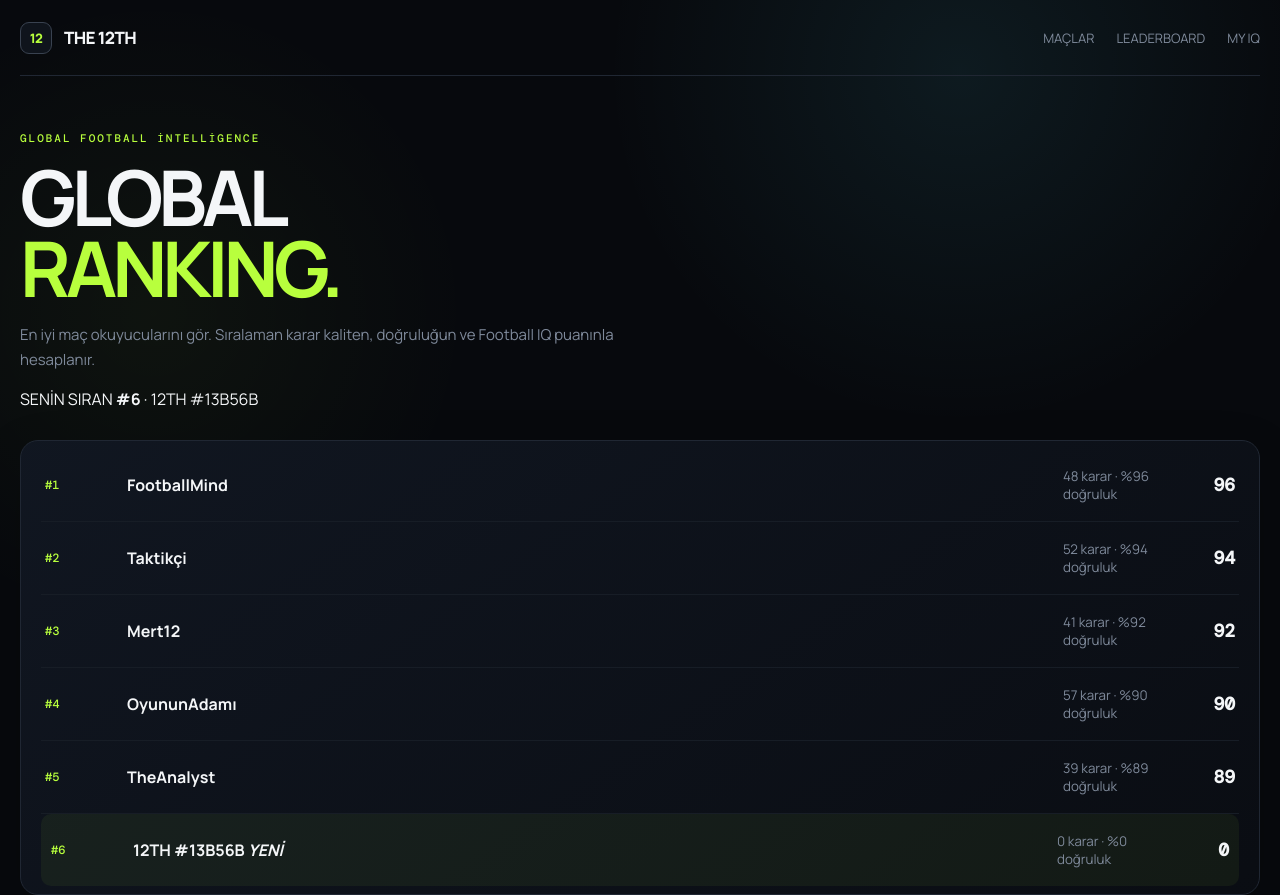
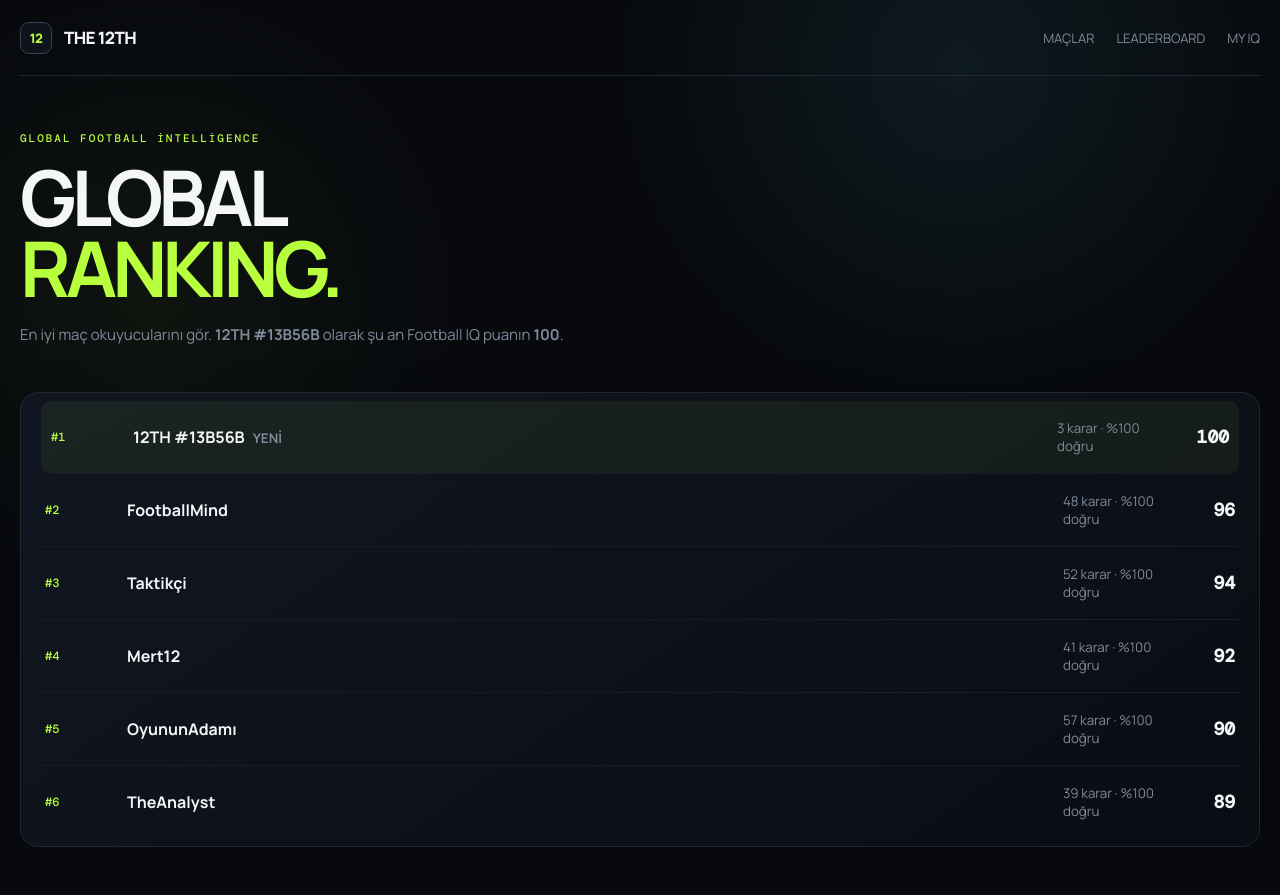
Before and after one commit to omerhayva/the12th, a Next.js app: page /leaderboard in a window 1280 px wide. After the commit the page ends 847 px from the top, so only its background shows below. Built offline with nearby package versions, Linux system fonts and the light colour scheme.

Commit message:
feat: make leaderboard rank real player decisions

```diff
--- a/app/leaderboard/page.tsx
+++ b/app/leaderboard/page.tsx
@@ -2,20 +2,20 @@
 
 import Link from 'next/link';
 import { useEffect, useState } from 'react';
-import { leaderboard, matches } from '@/lib/demo-data';
+import { leaderboard as demoLeaderboard, matches, demoDecisions } from '@/lib/demo-data';
+import { buildLeaderboard, type LeaderboardEntry } from '@/lib/leaderboard';
+import { calculateIQ, type Decision } from '@/lib/scoring';
 import { readLiveState } from '@/lib/live-state';
 import { getPlayer, type PlayerProfile } from '@/lib/player';
-import { rankLeaderboard, summarizePlayer, type LeaderboardEntry } from '@/lib/leaderboard';
-import type { Decision } from '@/lib/scoring';
 
 export default function LeaderboardPage() {
+  const [player, setPlayer] = useState<PlayerProfile>({ id: 'demo-player', name: 'Sen', createdAt: '' });
   const [rows, setRows] = useState<LeaderboardEntry[]>([]);
-  const [player, setPlayer] = useState<PlayerProfile>({ id: 'demo', name: 'Sen', createdAt: '' });
 
   useEffect(() => {
     const load = () => {
-      const me = getPlayer();
-      setPlayer(me);
+      const currentPlayer = getPlayer();
+      setPlayer(currentPlayer);
       const live = matches.flatMap((match) => readLiveState(match.id).decisions);
       const scored: Decision[] = live.filter((d) => typeof d.points === 'number' && d.outcome).map((d) => ({
         id: `${d.windowId}-${d.lockedAt}`,
@@ -28,19 +28,28 @@ export default function LeaderboardPage() {
         eventMinute: d.eventMinute,
         eventType: d.eventType,
       }));
-
-      const demoRows: LeaderboardEntry[] = leaderboard
-        .filter((p) => p.name !== 'Sen')
-        .map((p) => ({ id: `demo-${p.name}`, name: p.name, iq: p.iq, decisions: p.decisions, accuracy: p.iq, provisional: false }));
-      const meRow = summarizePlayer(me.id, me.name, scored);
-      setRows(rankLeaderboard([...demoRows, meRow]));
+      const mine = scored.length ? scored : demoDecisions;
+      const demoPlayers = demoLeaderboard.filter((p) => p.name !== 'Sen').map((p) => ({
+        id: `demo-${p.rank}`,
+        name: p.name,
+        decisions: Array.from({ length: p.decisions }, (_, i) => ({
+          id: `demo-${p.rank}-${i}`,
+          minute: 1,
+          choice: 'PRESS' as const,
+          outcome: 'PRESS' as const,
+          points: p.iq,
+        })),
+      }));
+      const ranked = buildLeaderboard([{ id: currentPlayer.id, name: currentPlayer.name, decisions: mine }, ...demoPlayers]);
+      setRows(ranked);
     };
     load();
     const timer = window.setInterval(load, 1000);
     return () => window.clearInterval(timer);
   }, []);
 
-  const myRank = rows.find((row) => row.id === player.id)?.rank;
+  const me = rows.find((row) => row.id === player.id);
+  const iq = me?.iq ?? calculateIQ(demoDecisions);
 
-  return <main className="page"><div className="shell"><nav className="nav"><Link href="/" className="brand"><div className="mark">12</div><span>THE 12TH</span></Link><div className="navRight"><Link href="/matches">MAÇLAR</Link><span>LEADERBOARD</span><Link href="/profile">MY IQ</Link></div></nav><section className="hero"><div><div className="eyebrow">Global football intelligence</div><h1>GLOBAL<br/><span style={{color:'var(--green)'}}>RANKING.</span></h1><p className="sub">En iyi maç okuyucularını gör. Sıralaman karar kaliten, doğruluğun ve Football IQ puanınla hesaplanır.</p>{myRank && <div className="statline">SENİN SIRAN <b>#{myRank}</b> · {player.name}</div>}</div></section><div className="card table">{rows.map((p) => <div className={`rankRow ${p.id === player.id ? 'me' : ''}`} key={p.id}><b>#{p.rank}</b><span>{p.name}{p.provisional && <em> YENİ</em>}</span><small>{p.decisions} karar · %{p.accuracy} doğruluk</small><strong>{p.iq}</strong></div>)}</div></div></main>;
+  return <main className="page"><div className="shell"><nav className="nav"><Link href="/" className="brand"><div className="mark">12</div><span>THE 12TH</span></Link><div className="navRight"><Link href="/matches">MAÇLAR</Link><span>LEADERBOARD</span><Link href="/profile">MY IQ</Link></div></nav><section className="hero"><div><div className="eyebrow">Global football intelligence</div><h1>GLOBAL<br/><span style={{color:'var(--green)'}}>RANKING.</span></h1><p className="sub">En iyi maç okuyucularını gör. <b>{player.name}</b> olarak şu an Football IQ puanın <b>{iq}</b>.</p></div></section><div className="card table">{rows.map((p) => <div className={`rankRow ${p.id === player.id ? 'me' : ''}`} key={p.id}><b>#{p.rank}</b><span>{p.name}{p.provisional ? <small style={{marginLeft:8}}>YENİ</small> : null}</span><small>{p.decisions} karar · %{p.accuracy} doğru</small><strong>{p.iq}</strong></div>)}</div></div></main>;
 }
```
